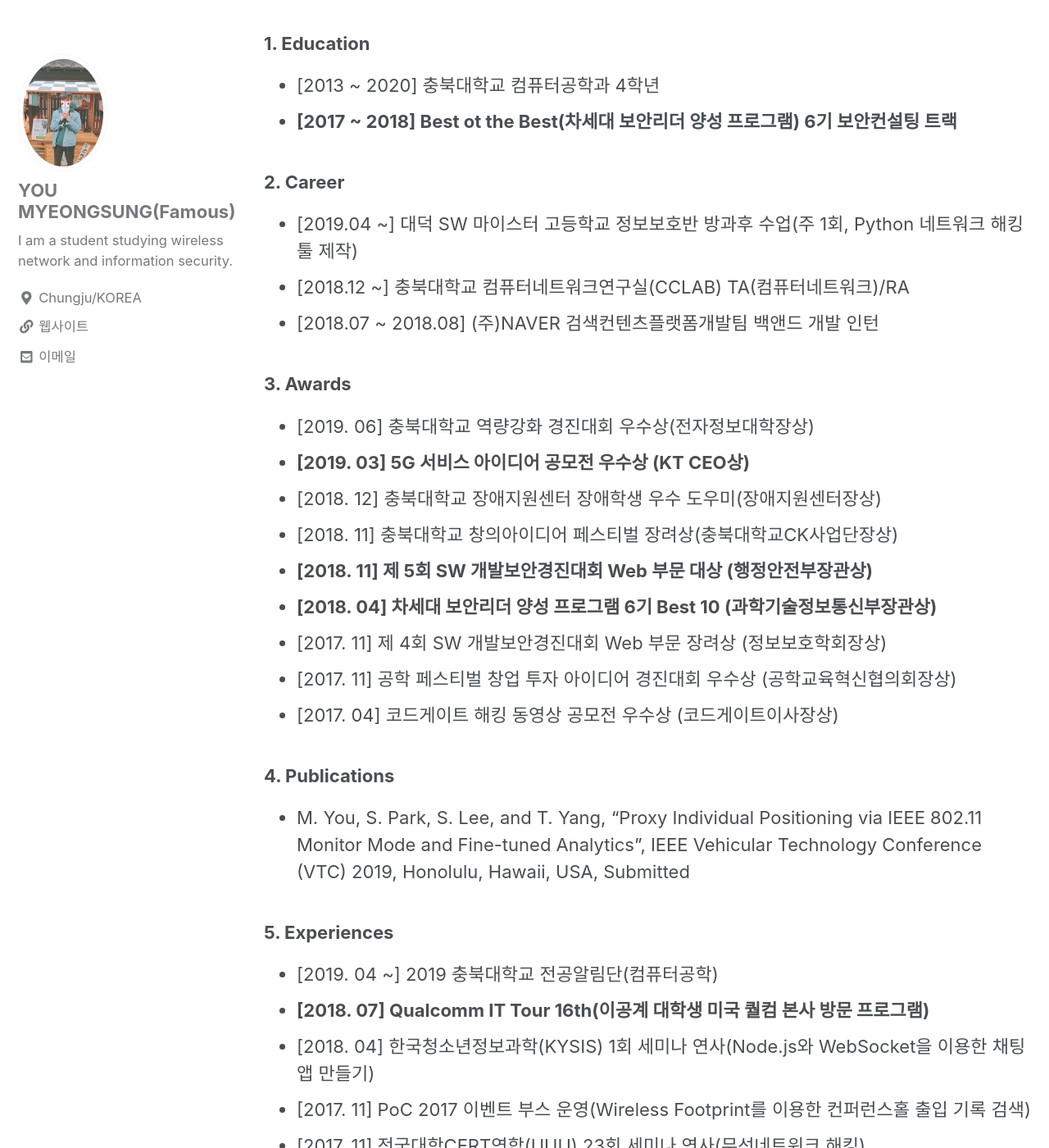
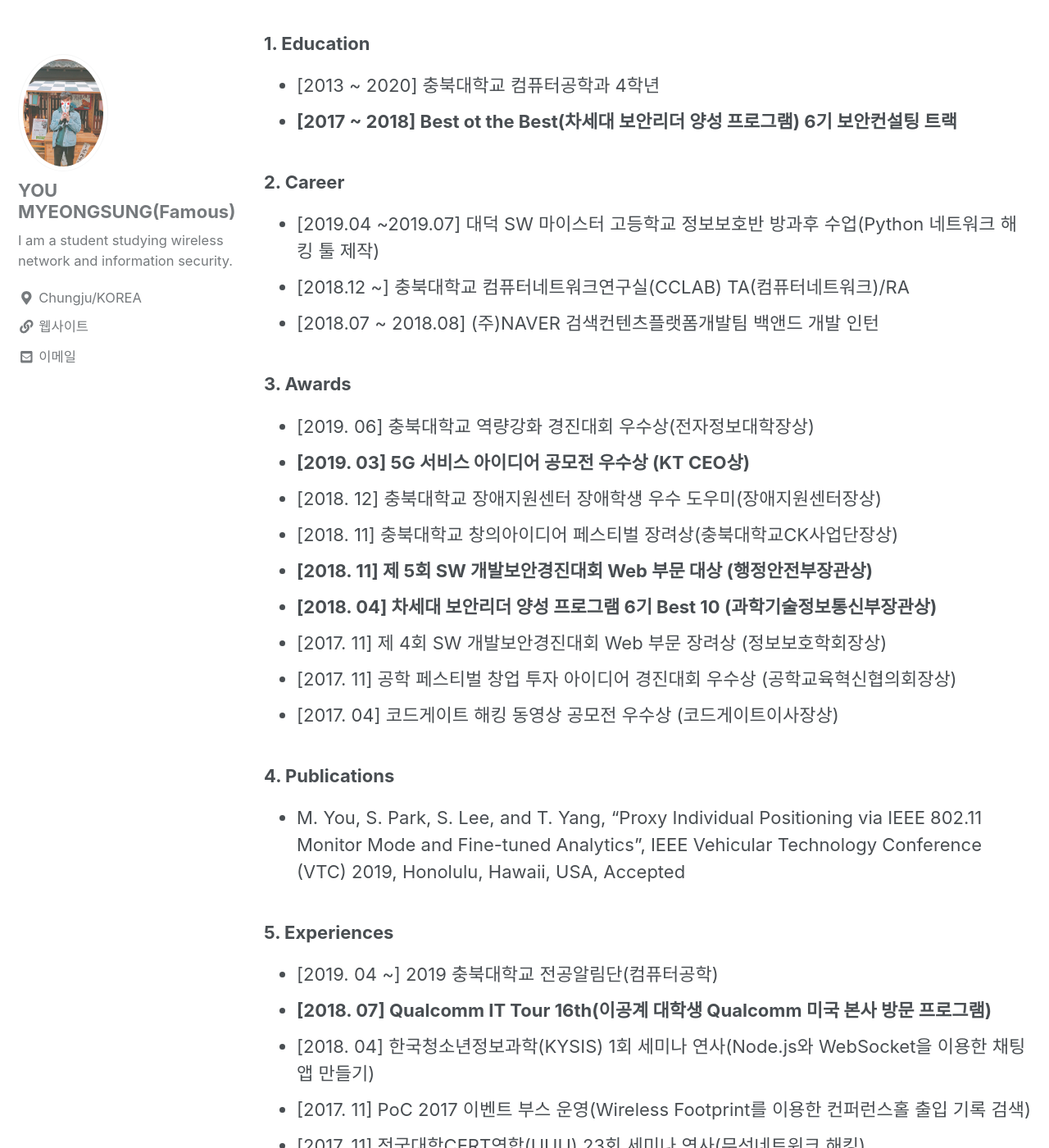
Before and after one commit to Famous7/famous7.github.io, a Jekyll site: the page built from _posts/2018-05-20-cv.md, in a window 1280 px wide and 1400 px high, scrolled down 1396 px. Shown: the whole window at 82% size. Built offline with Jekyll 4.4.1, drawn with Linux system fonts in a browser that asks for light colours; cached includes are drawn as plain includes; nearby versions of some CDN libraries.

Commit message:
update cv

```diff
--- a/_posts/2018-05-20-cv.md
+++ b/_posts/2018-05-20-cv.md
@@ -25,7 +25,7 @@ permalink: /portfolio/
 
 
 ### 2. Career
-  - [2019.04 ~] 대덕 SW 마이스터 고등학교 정보보호반 방과후 수업(주 1회, Python 네트워크 해킹 툴 제작)
+  - [2019.04 ~2019.07] 대덕 SW 마이스터 고등학교 정보보호반 방과후 수업(Python 네트워크 해킹 툴 제작)
   - [2018.12 ~] 충북대학교 컴퓨터네트워크연구실(CCLAB) TA(컴퓨터네트워크)/RA
   - [2018.07 ~ 2018.08] (주)NAVER 검색컨텐츠플랫폼개발팀 백앤드 개발 인턴
 
@@ -43,12 +43,12 @@ permalink: /portfolio/
 
 
 ### 4. Publications
-  - M. You, S. Park, S. Lee, and T. Yang, “Proxy Individual Positioning via IEEE 802.11 Monitor Mode and Fine-tuned Analytics”, IEEE Vehicular Technology Conference (VTC) 2019, Honolulu, Hawaii, USA, Submitted
+  - M. You, S. Park, S. Lee, and T. Yang, “Proxy Individual Positioning via IEEE 802.11 Monitor Mode and Fine-tuned Analytics”, IEEE Vehicular Technology Conference (VTC) 2019, Honolulu, Hawaii, USA, Accepted
 
 
 ### 5. Experiences
   - [2019. 04 ~] 2019 충북대학교 전공알림단(컴퓨터공학)
-  - **[2018. 07] Qualcomm IT Tour 16th(이공계 대학생 미국 퀄컴 본사 방문 프로그램)**
+  - **[2018. 07] Qualcomm IT Tour 16th(이공계 대학생 Qualcomm 미국 본사 방문 프로그램)**
   - [2018. 04] 한국청소년정보과학(KYSIS) 1회 세미나 연사(Node.js와 WebSocket을 이용한 채팅앱 만들기)
   - [2017. 11] PoC 2017 이벤트 부스 운영(Wireless Footprint를 이용한 컨퍼런스홀 출입 기록 검색)
   - [2017. 11] 전국대학CERT연합(UUU) 23회 세미나 연사(무선네트워크 해킹)
```
Also changed, not shown: _posts/2019-06-15-NAT.md (+10 -2 lines).
